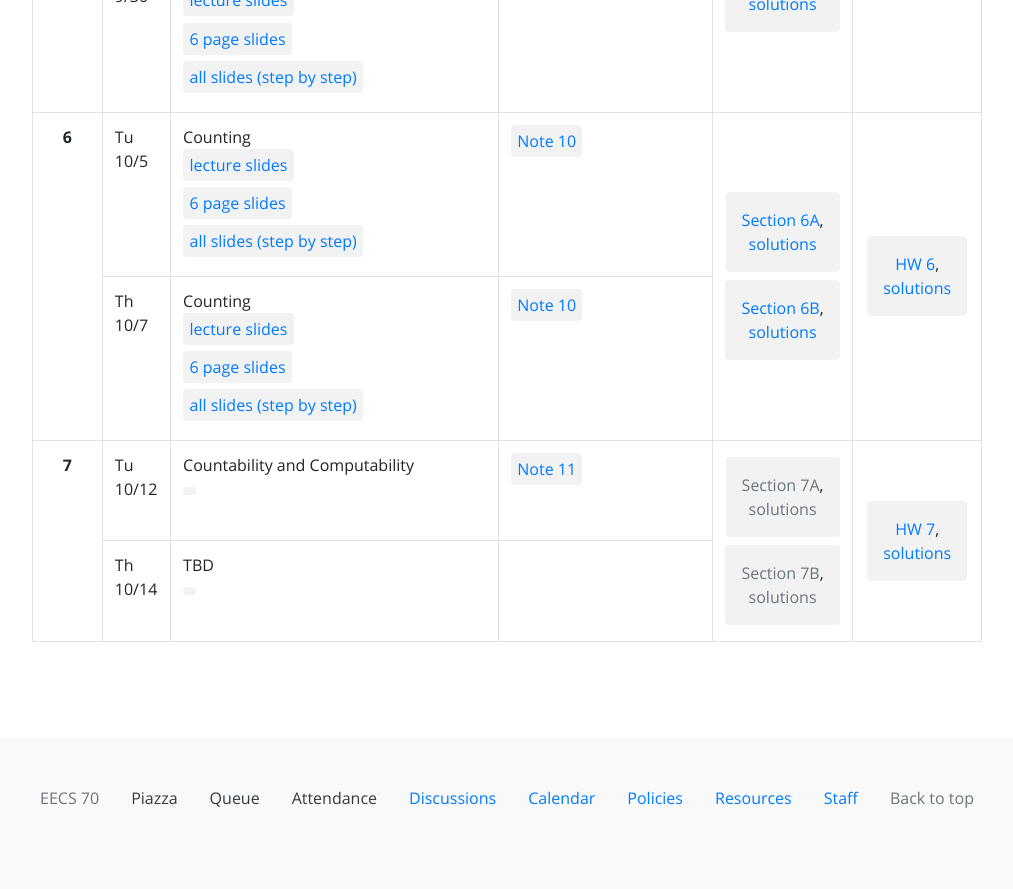
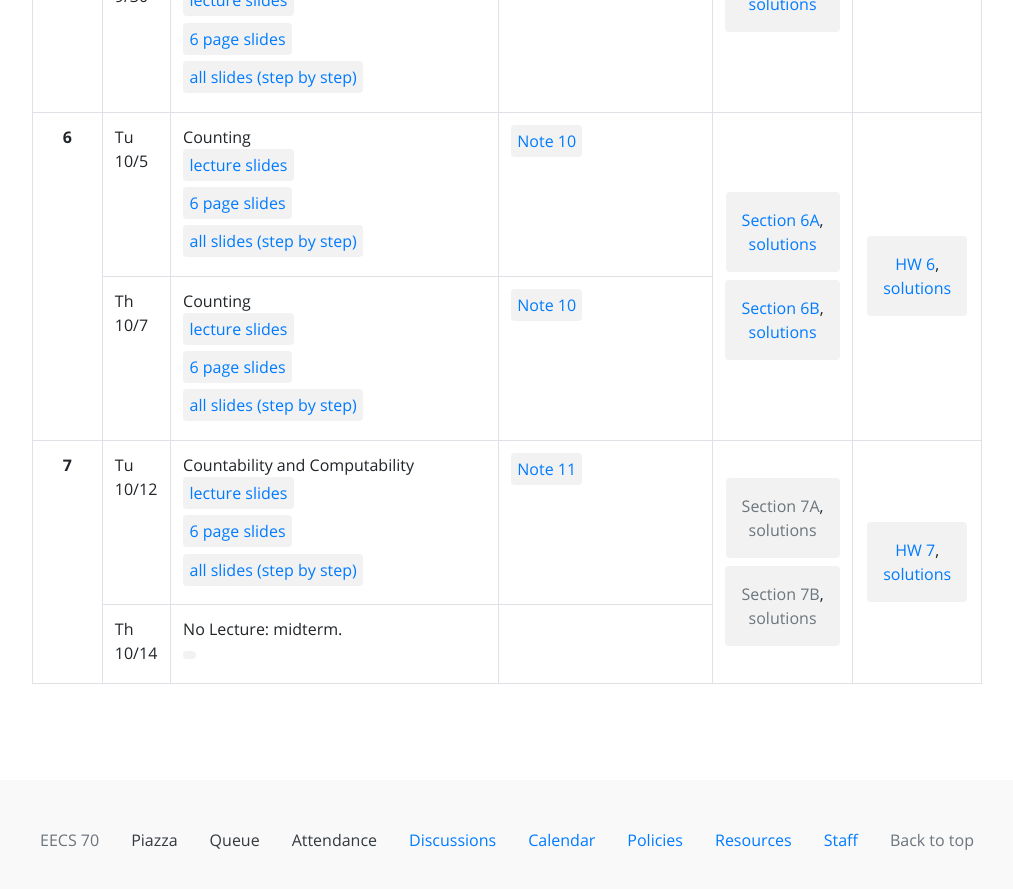
Before and after one commit to tsgoten/cs70-website, a Jekyll site: the page built from index.html, in a window 1280 px wide and 900 px high, scrolled down 2141 px. Shown: the top 889 px of the window, without its empty margins (133-1146 px from the left). Built offline with Jekyll 4.4.1, drawn with Linux system fonts in a browser that asks for light colours; before the commit the page ends 2999 px from its top, so only the background shows below that.

Commit message:
lecture 14

```diff
--- a/_data/materials/week_7.yml
+++ b/_data/materials/week_7.yml
@@ -7,12 +7,16 @@
   password:
   mirror:
   resources:
-      - name:
-        url:
+      - name: lecture slides
+        url: assets/lec/lec-14-handout.pdf
+      - name: 6 page slides
+        url: assets/lec/lec-14-6up.pdf
+      - name: all slides (step by step)
+        url: assets/lec/lec-14.pdf
 - type: lec
   date: "10/14"
   week: 7
-  title: "TBD"
+  title: "No Lecture: midterm."
   reading_text:
   webcast:
   password:
```
Also changed, not shown: 3 other files.
